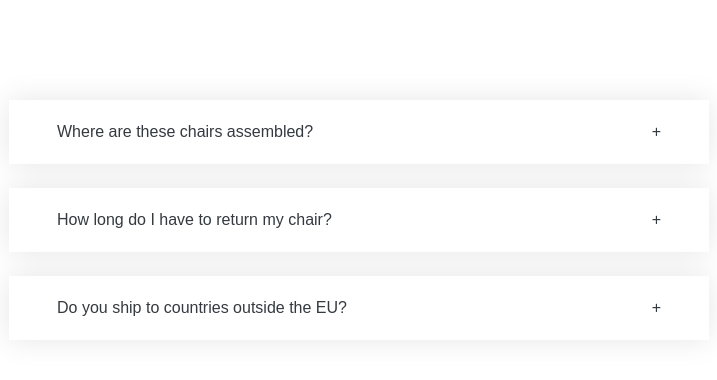
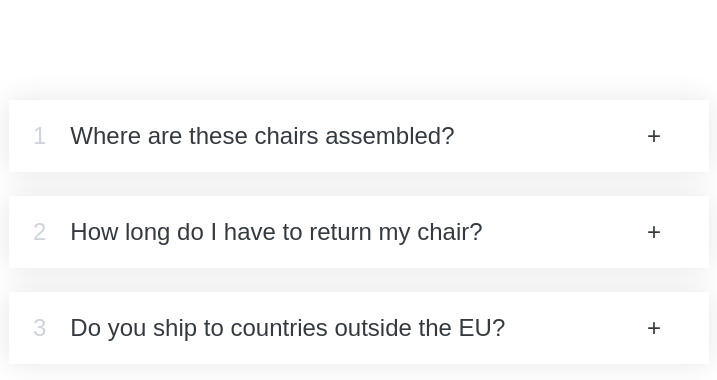
Before and after one commit to muhammaddahmadd/travel-checklist, a React (Create React App) app: page / in a window 1280 px wide. Shown: the top 380 px of the page, without its empty margins (281-998 px from the left). Built offline with nearby package versions, Linux system fonts and the light colour scheme.

Commit message:
Completed the exercise

```diff
--- a/src/components/Exercsie1.1/exercise.js
+++ b/src/components/Exercsie1.1/exercise.js
@@ -30,18 +30,24 @@ export default function Exercise() {
 function Accordion() {
     return <div className="accordion">
         {faqs.map((faq, i)=> (
-            <AccordionItem key={i} title={faq.title} text={faq.text}/>
+            <AccordionItem key={i} id={i+1} title={faq.title} text={faq.text}/>
         ))}
     </div>;
 }
 
 
-function AccordionItem({key, title, text}){
-    const [open, setOpen] = useState(false);
+function AccordionItem({id, title, text}){
+    const [isOpen, setIsOpen] = useState(false);
 
-    return <div className="item">
-        <p>{key}</p>
-        <p>{title}</p>
-        <p>{"+"}</p>
+
+   function handleOpening(){
+    setIsOpen(!isOpen)
+   }
+
+    return <div className={"item " + `${isOpen? "open": ""}`} onClick={handleOpening}>
+        <p className="number">{id}</p>
+        <p className="title">{title}</p>
+        <p className="icon">{isOpen? "-" : "+"}</p>
+        {isOpen? <p className="content-box">{text}</p>  : ""}
     </div>
 }
```
